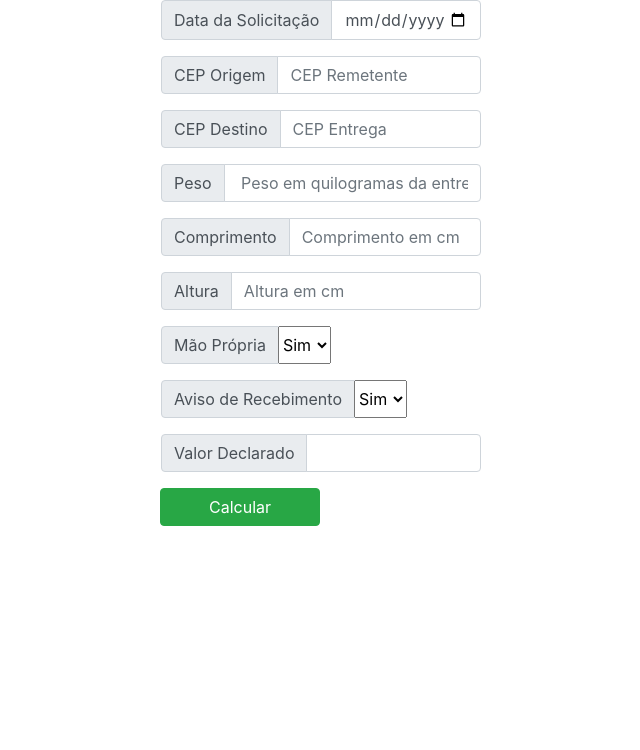
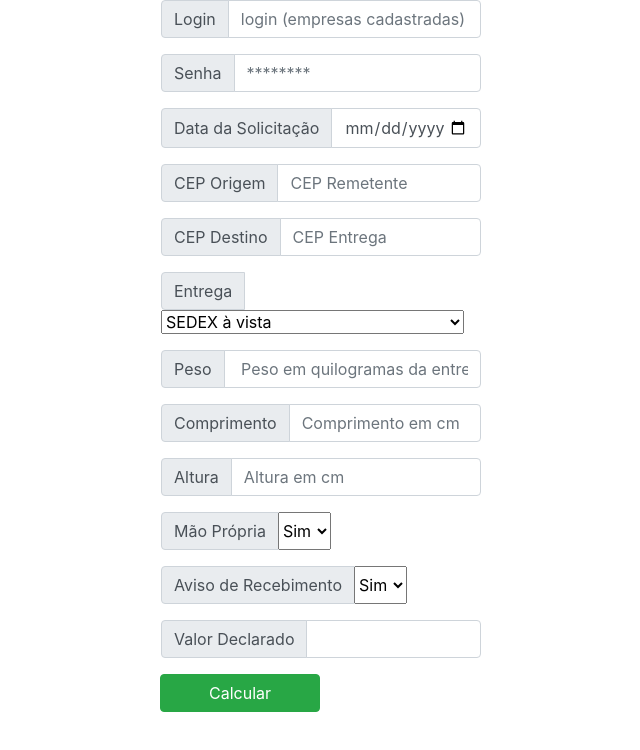
Before and after one commit to anthueeccel/CorreiosApp, a plain HTML site: page AtividadeCorreios/AtividadeCorreios/2ndIndex.html in a window 1280 px wide. Shown: the whole page, without its empty margins (319-959 px from the left). Drawn offline with nearby package versions, Linux system fonts and the light colour scheme.

Commit message:
atualizado informacoes de entrada html

```diff
--- a/AtividadeCorreios/AtividadeCorreios/2ndIndex.html
+++ b/AtividadeCorreios/AtividadeCorreios/2ndIndex.html
@@ -10,7 +10,24 @@
 <body>
     <div class="container-fluid h-100">
         <div class="row d-flex align-content-center justify-content-center h-100">
+
             <div class="col-md-3">
+                <div class="row">
+                    <div class="input-group mb-3">
+                        <div class="input-group-prepend">
+                            <span class="input-group-text">Login</span>
+                        </div>
+                        <input type="text" class="form-control" name="cepOrigem" id="cepOrigem" placeholder="login (empresas cadastradas)" />
+                    </div>
+                </div>
+                <div class="row">
+                    <div class="input-group mb-3">
+                        <div class="input-group-prepend">
+                            <span class="input-group-text">Senha</span>
+                        </div>
+                        <input type="text" class="form-control" name="cepOrigem" id="cepOrigem" placeholder="********" />
+                    </div>
+                </div>
                 <div class="row">
                     <div class="input-group mb-3">
                         <div class="input-group-prepend">
@@ -33,6 +50,22 @@
                             <span class="input-group-text">CEP Destino</span>
                         </div>
                         <input type="text" class="form-control" name="cepDestino" id="cepDestino" placeholder="CEP Entrega" />
+                    </div>
+                </div>
+                <div class="row">
+                    <div class="input-group mb-3">
+                        <div class="input-group-prepend">
+                            <span class="input-group-text">Entrega</span>
+                        </div>
+                        <select id="codServico">
+                            <option value="04014">SEDEX à vista</option>
+                            <option value="04065">SEDEX à vista pagamento na entrega</option>
+                            <option value="04510">PAC à vista</option>
+                            <option value="04707">PAC à vista pagamento na entrega</option>
+                            <option value="40169">SEDEX 12 ( à vista e a faturar)*</option>
+                            <option value="40215">SEDEX 10 (à vista e a faturar)*</option>
+                            <option value="40290">SEDEX Hoje Varejo*</option>
+                        </select>
                     </div>
                 </div>
                 <div class="row">
@@ -76,8 +109,8 @@
                             <span class="input-group-text">Aviso de Recebimento</span>
                         </div>
                         <select id="avisoRec">
-                            <option value="1">Sim</option>
-                            <option value="2">Não</option>
+                            <option value="S">Sim</option>
+                            <option value="N">Não</option>
                         </select>
                     </div>
                 </div>
@@ -86,7 +119,7 @@
                         <div class="input-group-prepend">
                             <span class="input-group-text">Valor Declarado</span>
                         </div>
-                        <input type="text" class="form-control" name="valorDeclarado" value="" />
+                        <input type="number" class="form-control" name="valorDeclarado" value="" /> <!--informar '0' = não-->
                     </div>
                 </div>
                 <div class="row">
```
